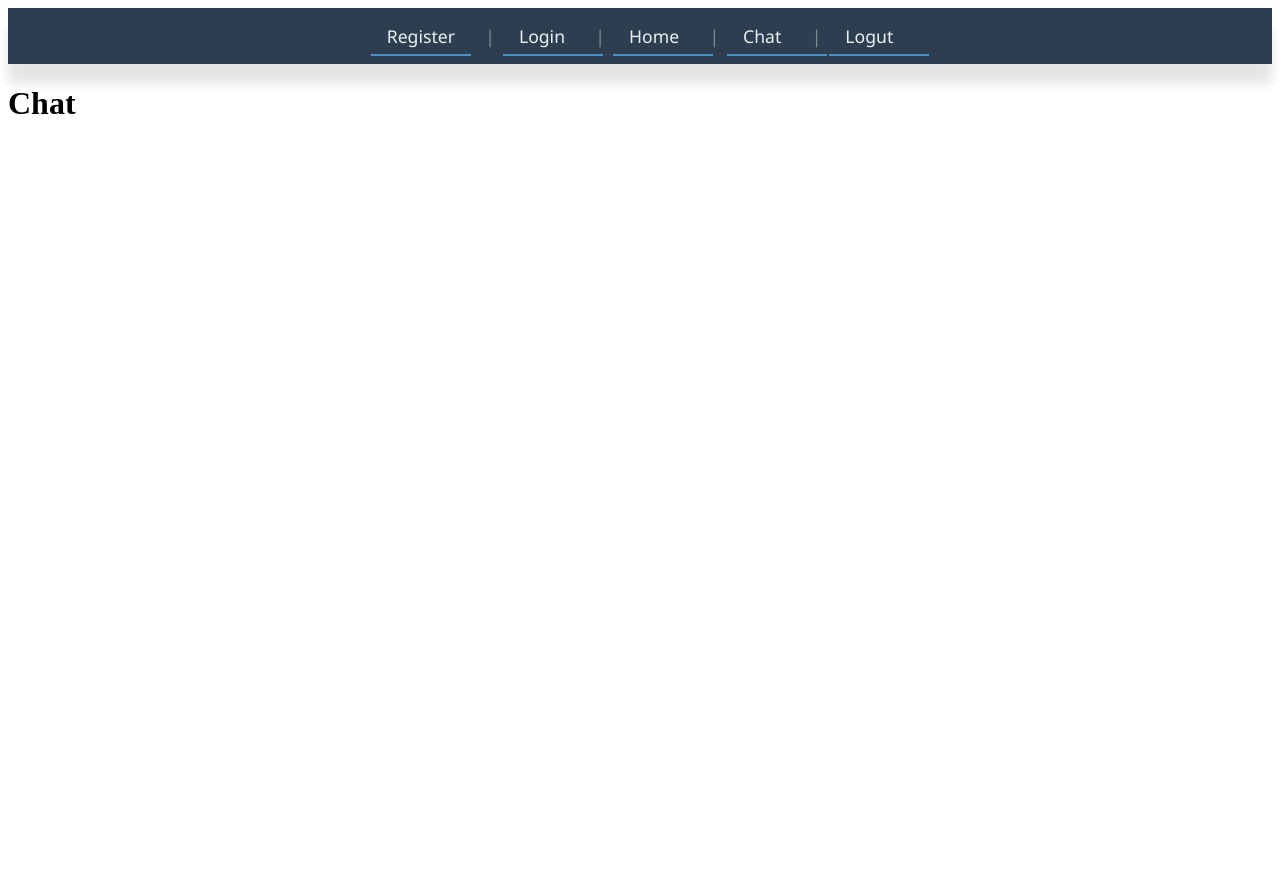
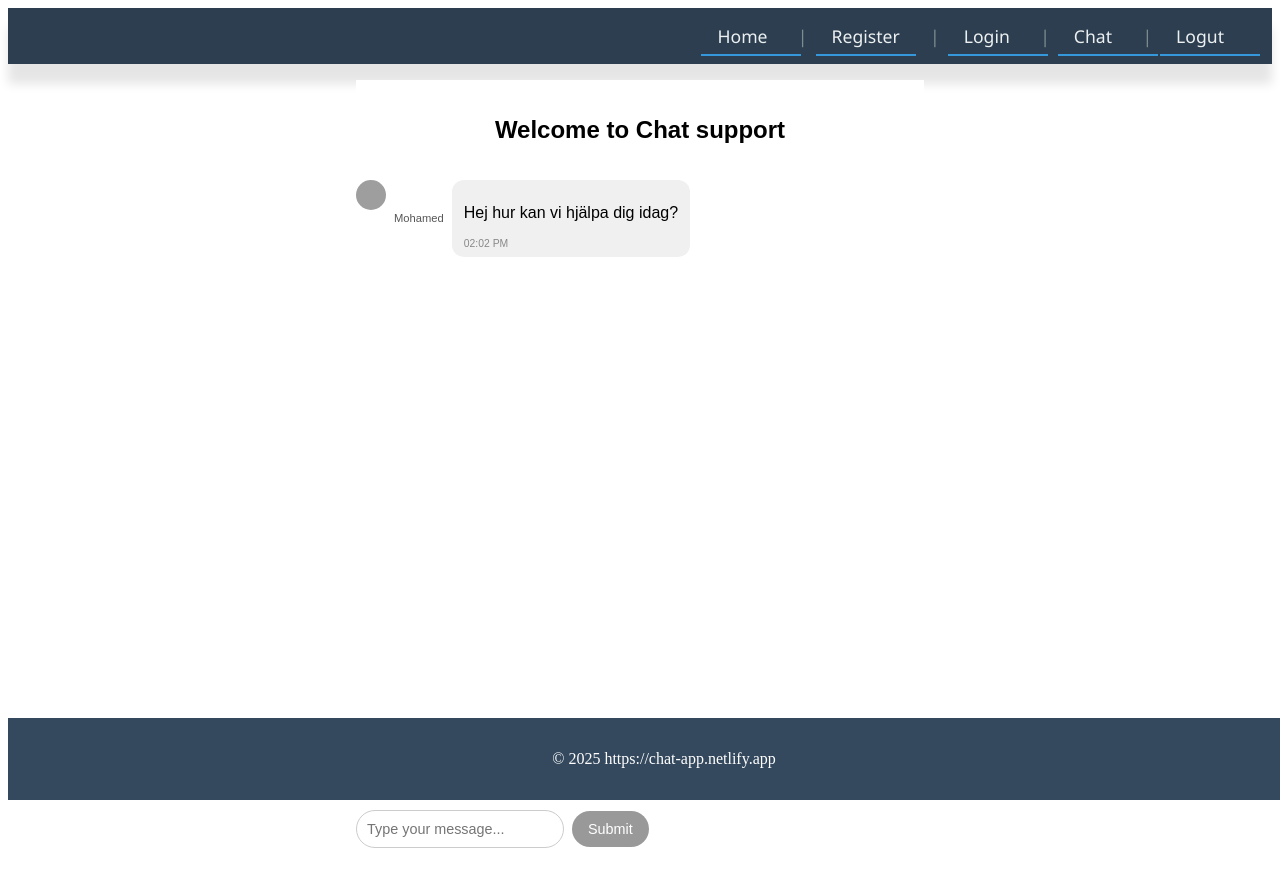
Before and after one commit to msharif123/chat-app, a React (Vite) app: page /chat in a window 1280 px wide. Before the commit the page ends 800 px from the top, so only its background shows below. Built offline with nearby package versions, Linux system fonts and the light colour scheme; sample sign-in values are in the browser's storage; grey boxes are pictures that could not be loaded.

Commit message:
correctet the name protectedroute, add chat.css and chat.jsx, update home.jsx and home.css add messagefrom.jsx and messagefrom.css, aslo added a csrf

```diff
--- a/src/App.jsx
+++ b/src/App.jsx
@@ -1,15 +1,17 @@
 import React from "react"
 import { BrowserRouter, Routes, Route } from "react-router-dom"
 
+import Home from "./components/Home"
 import Navbar from "./components/Navbar"
 import Chat from "./components/Chat"
-import Home from "./components/Home"
 import Register from "./components/Register"
 import Footer from "./components/Footer"
 import Login from "./components/Login"
 import Logout from "./components/Logout"
 
-import ProtectedRotue from "./components/ProtectedRoute"
+import ProtectedRoute from "./components/ProtectedRoute"
+import MessageList from "./components/MessageList"
+import MessageForm from "./components/MessageForm"
 
 
 
@@ -22,19 +24,24 @@ const App=()=> {
 
 <BrowserRouter>
     <Navbar/>
+    <Footer />
 
 
 
        <Routes>
+        <Route path="/home" element={<Home />} />
         <Route path="/register" element={<Register />} />
         <Route path="/login" element={<Login />} />
         <Route path="/logout" element={<Logout />} />
 
-        <Route path="/home" element={<Home />} />
 
 
-        <Route element = {<ProtectedRotue/>} >
+
+
+
+        <Route element = {<ProtectedRoute/>} >
         <Route path="chat" element = {<Chat/>} />
+
 
        </Route>
         </Routes>
--- a/src/components/Chat.jsx
+++ b/src/components/Chat.jsx
@@ -1,11 +1,92 @@
+import React, { useState, useEffect } from 'react';
+import MessageList from './MessageList';
+import MessageForm from './MessageForm';
+import styles from './Chat.module.css';
 
-const Chat =()=>{
+const Chat = () => {
+  const [messages, setMessages] = useState([]);
+  const [isSending, setIsSending] = useState(false);
 
+  const fakeUser = {
+    id: 'fake-user-123',
+    username: 'Mohamed',
+    avatar: 'https://i.pravatar.cc/100'
+  };
 
-    return(
-        <h1>Chat</h1>
-    )
-}
+  const user = {
+    id: 'current-user-id',
+    username: 'mohamed',
+    avatar: 'https://i.pravatar.cc/100?u=current-user'
+  };
 
+  useEffect(() => {
+    setMessages([{
+      id: "5",
+      text: "Hej hur kan vi hjälpa dig idag?",
+      userId: fakeUser.id,
+      user: fakeUser,
+      createdAt: new Date(Date.now())
+    }]);
+  }, []);
 
-export default Chat
+  const handleSend = async (text) => {
+    const userMessage = {
+      id: Date.now().toString(),
+      text,
+      userId: user.id,
+      user: user,
+      createdAt: new Date(),
+      isOwn: true
+    };
+
+    setIsSending(true);
+    setMessages(prev => [...prev, userMessage]);
+
+    // response
+
+    setTimeout(() => {
+      const responses = [
+        "Hur kan jag hjälpa dig?",
+        "Tack för ditt meddelande!",
+        "Vårt team återkommer till dig snart."
+      ];
+      const botMessage = {
+        id: (Date.now() + 1).toString(),
+        text: responses[Math.floor(Math.random() * responses.length)],
+        userId: fakeUser.id,
+        user: fakeUser,
+        createdAt: new Date(),
+        isOwn: false
+      };
+      setMessages(prev => [...prev, botMessage]);
+      setIsSending(false);
+    }, 1000);
+  };
+
+  const handleDelete = (id) => {
+    if (window.confirm('Are you sure you want to delete this message?')) {
+      setMessages(prev => prev.filter(msg => msg.id !== id));
+    }
+  };
+
+  return (
+    <section className={styles.chatContainer}>
+      <header className={styles.chatHeader}>
+        <h2>Welcome to Chat support</h2>
+      </header>
+
+      <MessageList
+        messages={messages}
+        currentUserId={user.id}
+        onDelete={handleDelete}
+      />
+
+      <MessageForm
+        onSend={handleSend}
+        isSending={isSending}
+      />
+    </section>
+  );
+};
+
+export default Chat;
--- /dev/null
+++ b/src/components/Chat.module.css
@@ -0,0 +1,182 @@
+/* Base Chat Container */
+.chatContainer {
+  max-width: 600px;
+  margin: 0 auto;
+  padding: 16px;
+  font-family: Arial, sans-serif;
+  height: 100vh;
+  display: flex;
+  flex-direction: column;
+  box-sizing: border-box;
+}
+
+/* Header */
+.chatHeader {
+  text-align: center;
+  padding: 16px 0;
+  position: sticky;
+  top: 0;
+  background: white;
+  z-index: 10;
+}
+
+/* Messages List */
+.messagesList {
+  list-style: none;
+  padding: 0;
+  margin: 0;
+  flex: 1;
+  overflow-y: auto;
+  scroll-behavior: smooth;
+  padding-bottom: 16px;
+}
+
+/* Message Items */
+.message {
+  display: flex;
+  align-items: flex-start;
+  margin-bottom: 12px;
+}
+
+.messageRight {
+  justify-content: flex-end;
+}
+
+.messageLeft {
+  justify-content: flex-start;
+}
+
+/* Avatar */
+.avatar {
+  width: 30px;
+  height: 30px;
+  border-radius: 50%;
+  margin-right: 8px;
+  object-fit: cover;
+}
+
+/* Sender Name */
+.messageSender {
+  font-size: 0.70rem;
+  color: #555;
+  margin-right: 8px;
+  align-self: center;
+}
+
+/* Message Bubble */
+.messageBubble {
+  background-color: #f1f0f0;
+  border-radius: 12px;
+  padding: 8px 12px;
+  max-width: 75%;
+  word-break: break-word;
+}
+
+.messageRight .messageBubble {
+
+  color: black;
+}
+
+/* Message Metadata */
+.messageMeta {
+  display: flex;
+  justify-content: space-between;
+  font-size: 0.65rem;
+  margin-top: 4px;
+}
+
+.messageTime {
+  color: #888;
+}
+
+.messageRight .messageTime {
+  color: rgba(255, 255, 255, 0.8);
+}
+
+.messageDelete {
+  background: none;
+  border: none;
+  color: #c00;
+  cursor: pointer;
+  font-size: 0.65rem;
+  padding: 2 4px;
+}
+
+.messageRight .messageDelete {
+  color: #ff9999;
+}
+
+
+
+.messageForm input[type="text"] {
+  flex: 1;
+  padding: 10px;
+  font-size: 0.9rem;
+  border-radius: 20px;
+  border: 1px solid #ccc;
+  outline: none;
+  margin-right: 8px;
+
+}
+
+.messageForm button {
+  padding: 10px 16px;
+  font-size: 0.9rem;
+  border: none;
+  background-color: #007bff;
+  color: white;
+  cursor: pointer;
+  border-radius: 20px;
+  transition: background-color 0.2s;
+  white-space: nowrap;
+}
+
+.messageForm button:disabled {
+  background-color: #999;
+  cursor: not-allowed;
+}
+
+/* Responsive Adjustments */
+@media (max-width: 480px) {
+  .chatContainer {
+    padding: 8px;
+    height: 100dvh; /* Use dynamic viewport height */
+  }
+
+  .avatar {
+    width: 28px;
+    height: 28px;
+  }
+
+  .messageBubble {
+    max-width: 85%;
+    padding: 6px 10px;
+  }
+
+  .messageForm input[type="text"] {
+    padding: 8px;
+    font-size: 0.85rem;
+  }
+
+  .messageForm button {
+    padding: 8px 12px;
+  }
+}
+
+/* Scrollbar styling */
+.messagesList::-webkit-scrollbar {
+  width: 6px;
+}
+
+.messagesList::-webkit-scrollbar-track {
+  background: #f1f1f1;
+}
+
+.messagesList::-webkit-scrollbar-thumb {
+  background: #c1c1c1;
+  border-radius: 3px;
+}
+
+.messagesList::-webkit-scrollbar-thumb:hover {
+  background: #a8a8a8;
+}
--- a/src/components/Login.jsx
+++ b/src/components/Login.jsx
@@ -1,66 +1,75 @@
-import React, { useState } from 'react';
- import { useNavigate, Link } from 'react-router-dom';
+import React, { useState, useEffect } from 'react';
+import { useNavigate, Link } from 'react-router-dom';
 import styles from './Login.module.css';
 
 const Login = () => {
   const [username, setUsername] = useState('');
   const [password, setPassword] = useState('');
   const [error, setError] = useState('');
-  //  const navigate = useNavigate();
+  const [csrfToken, setCsrfToken] = useState('02628e62-a2a7-4984-828b-1b024f5c0104');
+  const navigate = useNavigate();
 
-  const csrfToken = '9cb57219-8ae0-4513-b5aa-053736cecc21';
+  useEffect(() => {
+    const fetchCsrfToken = async () => {
+      try {
+        const response = await fetch('https://chatify-api.up.railway.app/auth/csrf-token', {
+          credentials: 'include' // Required for cookies
+        });
+        const data = await response.json();
+        setCsrfToken(data.csrfToken);
+        console.log("CSRF Token fetched:", data.csrfToken); // Debug
+      } catch (err) {
+        console.error('CSRF Token error:', err);
+      }
+    };
+    fetchCsrfToken();
+  }, []);
 
-  const handleLogin = async () => {
+  const handleLogin = async (e) => {
+    e.preventDefault();
+    setError('');
+
     if (!username || !password) {
       setError('Username and password are required');
       return;
     }
 
     try {
-      const res = await fetch('', {
+      console.log("Sending:", { username, password, csrfToken }); // Debug
+      const response = await fetch('https://chatify-api.up.railway.app/auth/token', {
         method: 'POST',
-        headers: {
-          'Content-Type': 'application/json',
-          'Accept': '*/*'
-        },
+        headers: { 'Content-Type': 'application/json' },
+        credentials: 'include', // Required for cookies
         body: JSON.stringify({ username, password, csrfToken })
       });
 
-      const contentType = res.headers.get('content-type');
-      const text = await res.text();
-      console.log('Status:', res.status);
-      console.log('Raw response:', text);
+      const data = await response.json();
+      console.log("Backend response:", data); // Debug
 
-      if (!contentType || !contentType.includes('application/json')) {
-        throw new Error('Server did not return valid JSON');
-      }
-
-      const data = JSON.parse(text);
-
-      if (!res.ok) {
-        console.log('Backend error message:', data.message);
+      if (!response.ok) {
         throw new Error(data.message || 'Login failed');
       }
 
       localStorage.setItem('token', data.token);
       navigate('/chat');
     } catch (err) {
-      console.error('Login error:', err.message);
-      setError(err.message);
+      console.error('Login error:', err);
+      setError(err.message || 'Login failed. Check console for details.');
     }
   };
 
   return (
-    <>
-      <div className={styles.loginContainer}>
-        <h2>Login</h2>
-        {error && <p className={styles.error}>{error}</p>}
+    <div className={styles.loginContainer}>
+      <h2>Login</h2>
+      {error && <p className={styles.error}>{error}</p>}
 
+      <form onSubmit={handleLogin}>
         <input
           type="text"
           placeholder="Username"
           value={username}
           onChange={(e) => setUsername(e.target.value)}
+          required
         /><br />
 
         <input
@@ -68,15 +77,16 @@ const Login = () => {
           placeholder="Password"
           value={password}
           onChange={(e) => setPassword(e.target.value)}
+          required
         /><br />
 
-        <button onClick={handleLogin}>Login</button>
-      </div>
+        <button type="submit">Login</button>
 
-      {/* <div className={styles.linkSection}>
-        Har du inget konto? <Link to="/register">Registrera dig här</Link>
-      </div> */}
-    </>
+        <p className={styles.registerLink}>
+          Don't have an account? <Link to="/register">Register here</Link>
+        </p>
+      </form>
+    </div>
   );
 };
 
--- /dev/null
+++ b/src/components/MessageForm.jsx
@@ -0,0 +1,33 @@
+import React, { useState } from 'react';
+import styles from './Chat.module.css';
+
+const MessageForm = ({ onSend, isSending }) => {
+  const [message, setMessage] = useState('');
+
+  const handleSubmit = (e) => {
+    e.preventDefault();
+    const trimmed = message.trim();
+    if (!trimmed || isSending) return;
+    onSend(trimmed);
+    setMessage('');
+  };
+
+  return (
+    <form className={styles.messageForm} onSubmit={handleSubmit}>
+      <input
+        type="text"
+        value={message}
+        onChange={(e) => setMessage(e.target.value)}
+        placeholder="Type your message..."
+        disabled={isSending}
+        autoComplete="off"
+        aria-label="Chat message input"
+      />
+      <button type="submit" disabled={!message.trim() || isSending}>
+        {isSending ? 'Sending...' : 'Submit'}
+      </button>
+    </form>
+  );
+};
+
+export default MessageForm;
--- /dev/null
+++ b/src/components/MessageList.jsx
@@ -0,0 +1,53 @@
+import React, { useRef, useEffect } from 'react';
+import styles from './Chat.module.css';
+
+const MessageList = ({ messages, currentUserId, onDelete }) => {
+  const messagesEndRef = useRef(null);
+
+  useEffect(() => {
+    messagesEndRef.current?.scrollIntoView({ behavior: 'smooth' });
+  }, [messages]);
+
+  return (
+    <ul className={styles.messagesList}>
+      {messages.map(msg => {
+        const isOwn = msg.userId === currentUserId;
+        return (
+          <li
+            key={msg.id}
+            className={`${styles.message} ${isOwn ? styles.messageRight : styles.messageLeft}`}
+          >
+            <img
+              src={msg.user?.avatar || "https://i.pravatar.cc/50"}
+              alt={`${msg.user?.username || 'User'}'s avatar`}
+              className={styles.avatar}
+            />
+
+            {!isOwn && <span className={styles.messageSender}>{msg.user?.username || 'Support'}</span>}
+
+            <div className={styles.messageBubble}>
+              <p>{msg.text}</p>
+              <div className={styles.messageMeta}>
+                <time className={styles.messageTime}>
+                  {new Date(msg.createdAt).toLocaleTimeString([], { hour: '2-digit', minute: '2-digit' })}
+                </time>
+                {isOwn && (
+                  <button
+                    className={styles.messageDelete}
+                    onClick={() => onDelete(msg.id)}
+                    aria-label="Delete message"
+                  >
+                    Delete
+                  </button>
+                )}
+              </div>
+            </div>
+          </li>
+        );
+      })}
+      <div ref={messagesEndRef} />
+    </ul>
+  );
+};
+
+export default MessageList;
--- a/src/components/Navbar.css
+++ b/src/components/Navbar.css
@@ -5,6 +5,7 @@ nav {
   box-shadow: 0 20px 10px rgba(0, 0, 0, 0.1);
   font-family: 'Segoe UI', Tahoma, Geneva, Verdana, sans-serif;
   text-align: center;
+  text-align: end;
 
 
 
--- a/src/components/Navbar.jsx
+++ b/src/components/Navbar.jsx
@@ -8,10 +8,9 @@ const Navbar= ()=>{
 
 
         <nav>
-
+         <Link to = "home">Home</Link>
          <Link to = "register">Register</Link>
         <Link to = "login">Login</Link>
-        <Link to = "home">Home</Link>
         <Link to = "chat">Chat</Link>
         <Link to = "logut">Logut</Link>
 
--- a/src/components/Register.jsx
+++ b/src/components/Register.jsx
@@ -1,22 +1,37 @@
-import React, { useState } from "react"
-import styles from "./Register.module.css"
+import React, { useState } from "react";
+import { useNavigate, Link} from "react-router-dom";
+import styles from "./Register.module.css";
+
+const Register = () => {
+  const [formData, setFormData] = useState({
+    username: '',
+    email: '',
+    password: '',
+    avatar: 'https://i.pravatar.cc/100',
+    csrfToken :  '02628e62-a2a7-4984-828b-1b024f5c0104'
+
+  });
 
 
-const Register =()=>{
-
-    const [username, setUsername]= useState ("")
-    const [email, setEmail]= useState("")
-    const [password, setPassword]= useState("")
-    const [error, setError]=useState("")
+  const [error, setError] = useState('');
+  const navigate = useNavigate();
+  const [csrfToken, setCsrfTokn]=useState ("")
 
 
+  const handleChange = (e) => {
+    const { name, value } = e.target;
+    setFormData(prev => ({
+      ...prev,
+      [name]: value
+    }));
+  };
 
-    const handleRegister = async (e)=>{
-        e.preventDefault()
+  const handleRegister = async (e) => {
+    e.preventDefault();
 
-        if (!usernme || !email || !password){
-            setError ("All fields are required")
-            return
+    if (!formData.username || !formData.email || !formData.password) {
+      setError("All fields are required");
+      return;
     }
 
     try {
@@ -24,20 +39,15 @@ const Register =()=>{
         method: 'POST',
         headers: {
           'Content-Type': 'application/json',
-          'Accept': application/json
+          'Accept': 'application/json'
         },
         body: JSON.stringify({
-          username,
-          email ,
-          password ,
-          avatar: 'https://i.pravatar.cc/100',
-          csrfToken
+          ...formData,
+          avatar: 'https://i.pravatar.cc/100'
         })
       });
 
-      const data = await response.json()
-       console.log('Status:', response.status);
-      console.log('Response body:', data);
+      const data = await response.json();
 
       if (!response.ok) {
         throw new Error(data.message || 'Registration failed');
@@ -51,39 +61,48 @@ const Register =()=>{
       setError(err.message || 'Something went wrong');
     }
   };
+
   return (
-  <>
     <div className={styles.register}>
       <h2>Register</h2>
-      {error && <p>{error}</p>}
+      {error && <p className={styles.error}>{error}</p>}
 
+      <form onSubmit={handleRegister}>
         <input
+          name="username"
           placeholder="Username"
-        value={username}
-        onChange={(e) => setUsername(e.target.value)}
+          value={formData.username}
+          onChange={handleChange}
         /><br />
 
         <input
+          name="email"
           type="email"
           placeholder="Email"
-        value={email}
-        onChange={(e) => setEmail(e.target.value)}
+          value={formData.email}
+          onChange={handleChange}
         /><br />
 
         <input
+          name="password"
           type="password"
           placeholder="Password"
-        value={password}
-        onChange={(e) => setPassword(e.target.value)}
+          value={formData.password}
+          onChange={handleChange}
         /><br />
 
-      <button onClick={handleRegister}>Register</button>
-    </div>
+        <button type="submit">Register</button>
+
+       <p className={styles.loginLink}>
+          Already have an account? <Link to="/login">Login here</Link>
+        </p>
 
 
-  </>
+
+
+      </form>
+    </div>
   );
-
 };
 
 export default Register;
```
Also changed, not shown: src/components/Home.css (+45 -89 lines), src/components/Home.jsx (+17 -23 lines), src/components/Chat.css (deleted). Lines whose indentation alone changed are shown as unchanged.
